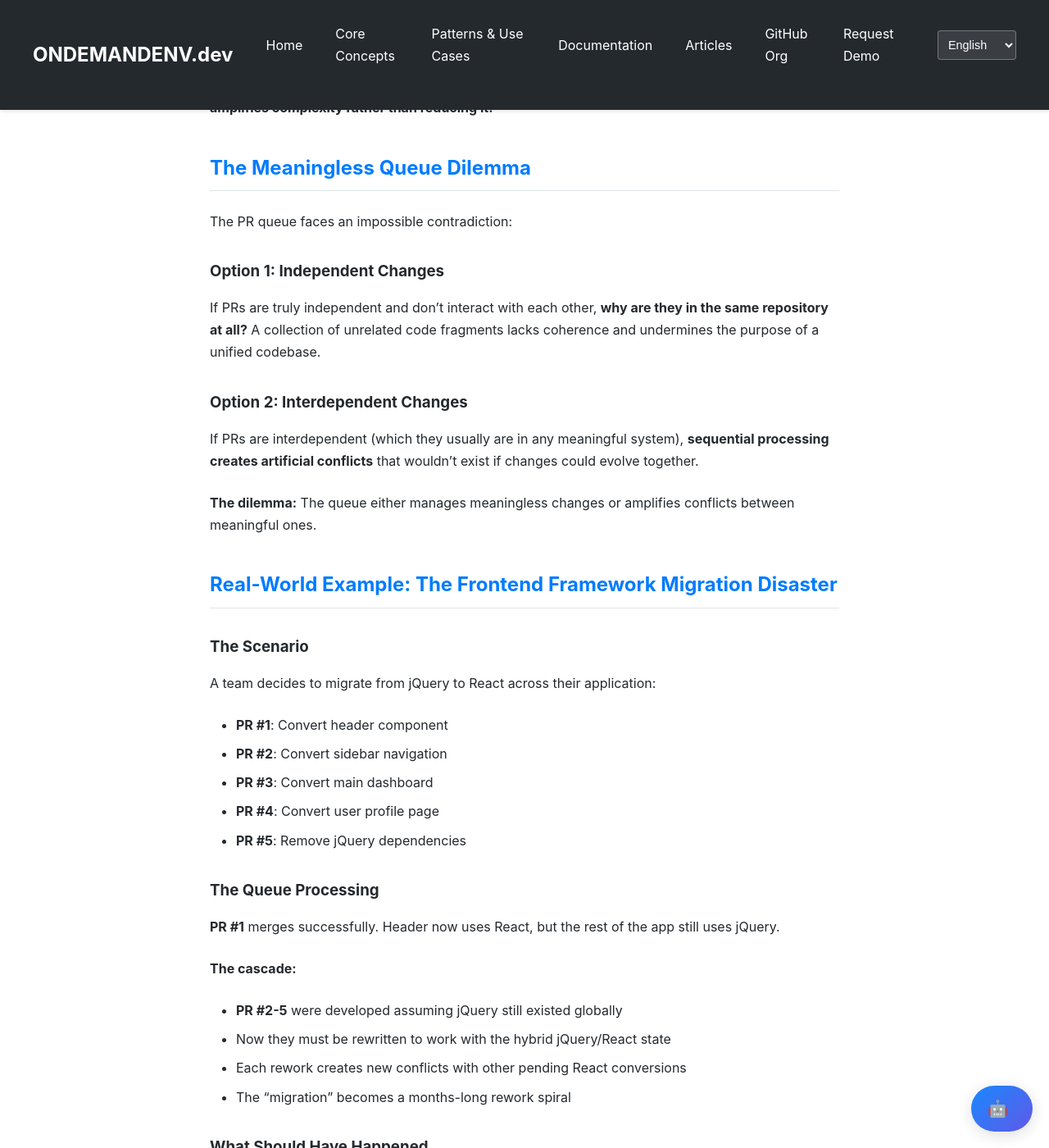
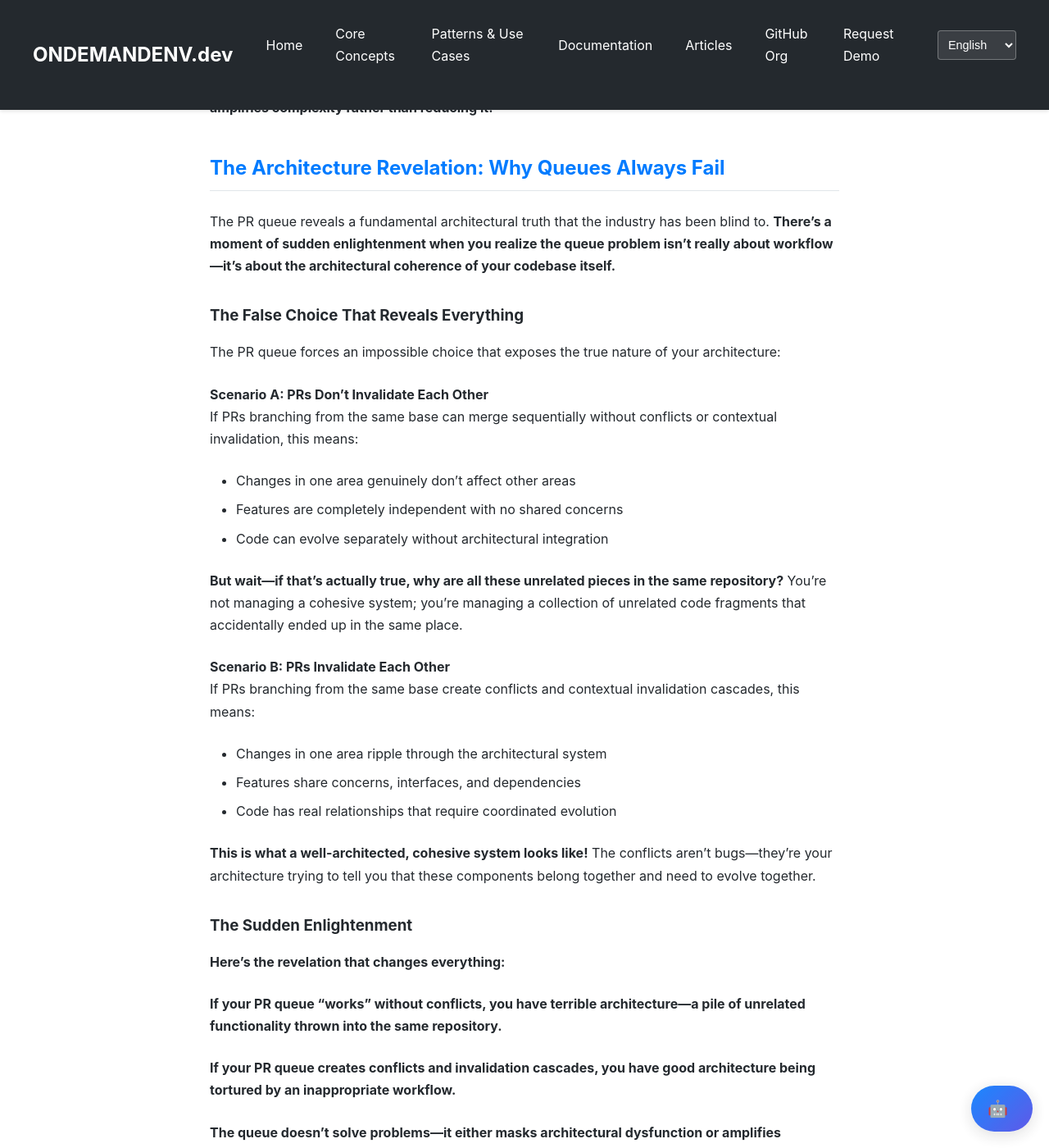
Before and after one commit to ondemandenv/ondemandenv.github.io, a Jekyll site: the page built from articles/pr-queue-scam-makes-merge-hell-worse.md, in a window 1280 px wide and 1400 px high, scrolled down 3801 px. Shown: the whole window at 82% size. Built offline with Jekyll 4.4.1, drawn with Linux system fonts in a browser that asks for light colours; a script that is not in the unit is left out; some of the changed text lies outside the part shown.

Commit message:
+++++ ++++ ++++ ++++

```diff
--- a/articles/pr-queue-scam-makes-merge-hell-worse.md
+++ b/articles/pr-queue-scam-makes-merge-hell-worse.md
@@ -111,17 +111,49 @@ The PR queue treats software development like manufacturing:
 
 **Applying manufacturing logic to interconnected systems creates artificial bottlenecks and amplifies complexity rather than reducing it.**
 
-## The Meaningless Queue Dilemma
+## The Architecture Revelation: Why Queues Always Fail
 
-The PR queue faces an impossible contradiction:
+The PR queue reveals a fundamental architectural truth that the industry has been blind to. **There's a moment of sudden enlightenment when you realize the queue problem isn't really about workflow—it's about the architectural coherence of your codebase itself.**
 
-### Option 1: Independent Changes
-If PRs are truly independent and don't interact with each other, **why are they in the same repository at all?** A collection of unrelated code fragments lacks coherence and undermines the purpose of a unified codebase.
+### The False Choice That Reveals Everything
 
-### Option 2: Interdependent Changes
-If PRs are interdependent (which they usually are in any meaningful system), **sequential processing creates artificial conflicts** that wouldn't exist if changes could evolve together.
+The PR queue forces an impossible choice that exposes the true nature of your architecture:
 
-**The dilemma:** The queue either manages meaningless changes or amplifies conflicts between meaningful ones.
+**Scenario A: PRs Don't Invalidate Each Other**
+If PRs branching from the same base can merge sequentially without conflicts or contextual invalidation, this means:
+- Changes in one area genuinely don't affect other areas
+- Features are completely independent with no shared concerns
+- Code can evolve separately without architectural integration
+
+**But wait—if that's actually true, why are all these unrelated pieces in the same repository?** You're not managing a cohesive system; you're managing a collection of unrelated code fragments that accidentally ended up in the same place.
+
+**Scenario B: PRs Invalidate Each Other**
+If PRs branching from the same base create conflicts and contextual invalidation cascades, this means:
+- Changes in one area ripple through the architectural system
+- Features share concerns, interfaces, and dependencies
+- Code has real relationships that require coordinated evolution
+
+**This is what a well-architected, cohesive system looks like!** The conflicts aren't bugs—they're your architecture trying to tell you that these components belong together and need to evolve together.
+
+### The Sudden Enlightenment
+
+**Here's the revelation that changes everything:**
+
+**If your PR queue "works" without conflicts, you have terrible architecture—a pile of unrelated functionality thrown into the same repository.**
+
+**If your PR queue creates conflicts and invalidation cascades, you have good architecture being tortured by an inappropriate workflow.**
+
+**The queue doesn't solve problems—it either masks architectural dysfunction or amplifies architectural health signals into procedural nightmares.**
+
+### The Architectural Coherence Test
+
+**The PR queue accidentally becomes a test of architectural coherence:**
+
+**Repositories with proper domain boundaries and cohesive concerns** → PRs will conflict because they're working on interconnected systems that need coordinated evolution
+
+**Repositories with poor boundaries and scattered concerns** → PRs won't conflict because they're touching unrelated code that has no business being together
+
+**The queue treats both scenarios as problems to be managed rather than signals to be understood.**
 
 ## Real-World Example: The Frontend Framework Migration Disaster
 
@@ -297,41 +329,7 @@ Multiple solutions need separate but comparable environments with production-par
 
 **This is why the article's critique matters:** Queues aren't chosen because they're effective - they're imposed by infrastructure constraints that ops teams can't or won't solve.
 
-### The Architecture Trap: When Queues "Work," You Have Bigger Problems
 
-**There's a fundamental architectural contradiction that exposes an even deeper issue:**
-
-**If PR queues actually worked without contextual invalidation cascades, that would mean:**
-- Changes in one part don't affect other parts of the system
-- Different features and services are truly independent
-- Code can be merged sequentially without conflicts or integration issues
-
-**But if that's actually the case, then you have a monolithic repository containing completely unrelated code - which is horrible architecture!**
-
-### The Architectural Logic Trap
-
-**Three possible scenarios, all problematic:**
-
-**Scenario 1: Well-Architected Systems**
-If your services have proper domain boundaries and clear interfaces, **they shouldn't be in the same repository requiring a shared merge queue.** Different bounded contexts should be in separate repositories with independent deployment pipelines.
-
-**Scenario 2: Poorly-Architected Monoliths**
-If your queue "works" because code changes don't affect each other, **you have a pile of unrelated functionality thrown into the same repository.** This isn't architecture - it's accidental code sharing that creates maintenance nightmares.
-
-**Scenario 3: Interdependent Architecture (Reality)**
-If your code has real architectural relationships and shared concerns, **the queue creates exactly the contextual invalidation cascades this article describes.** Changes in one area invalidate work in related areas.
-
-### The Real Issue: Queues Mask Architectural Problems
-
-**Organizations use PR queues to avoid confronting architectural reality:**
-
-**Instead of asking "Why are all these unrelated features in the same repository?"** teams implement queue processes to manage the coordination overhead.
-
-**Instead of asking "Why do changes in authentication break the payment system?"** teams create queue workflows to serialize the conflicts.
-
-**Instead of asking "Why can't our services evolve independently?"** teams build political processes to manage the dependencies.
-
-**The queue becomes a procedural band-aid over architectural dysfunction.**
 
 ## Conclusion: The Queue Is the Problem, Not the Solution
 
```
Also changed, not shown: concepts.html (+61 -9 lines), patterns.html (+60 -8 lines).
